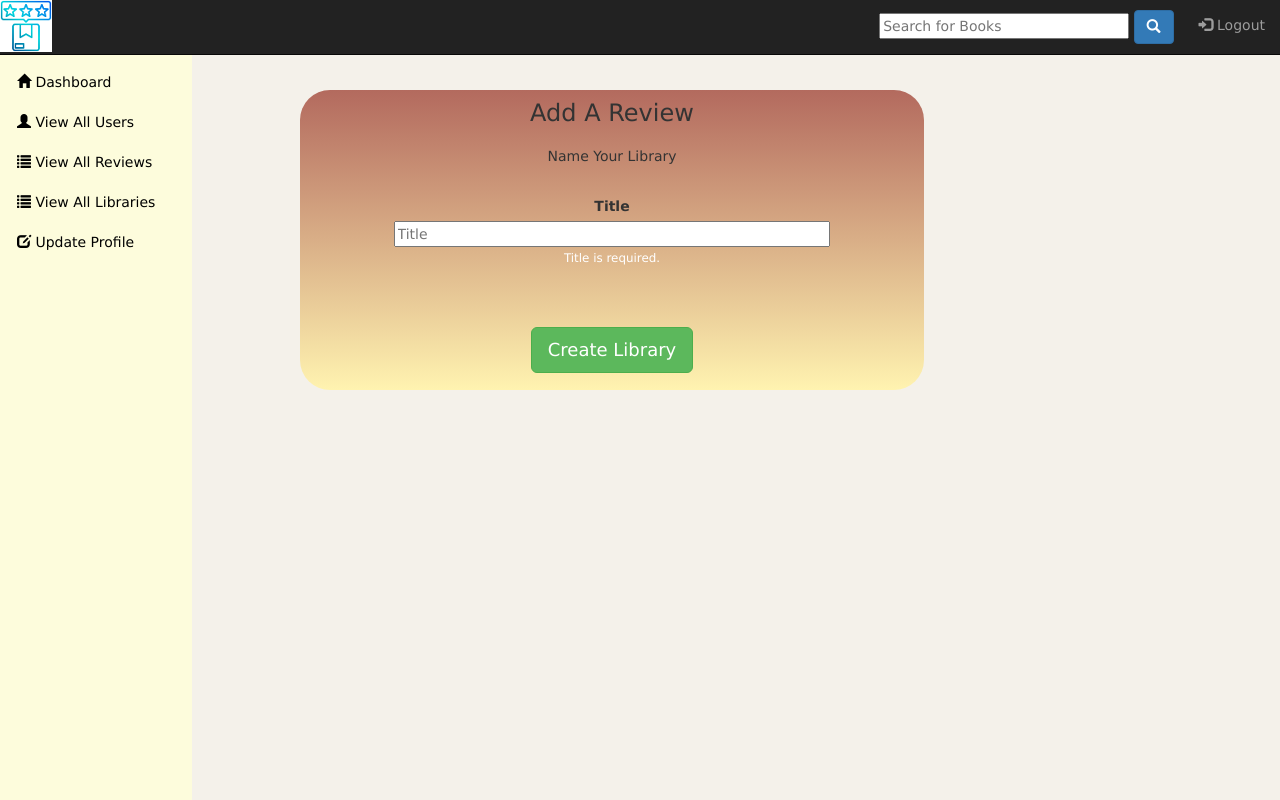
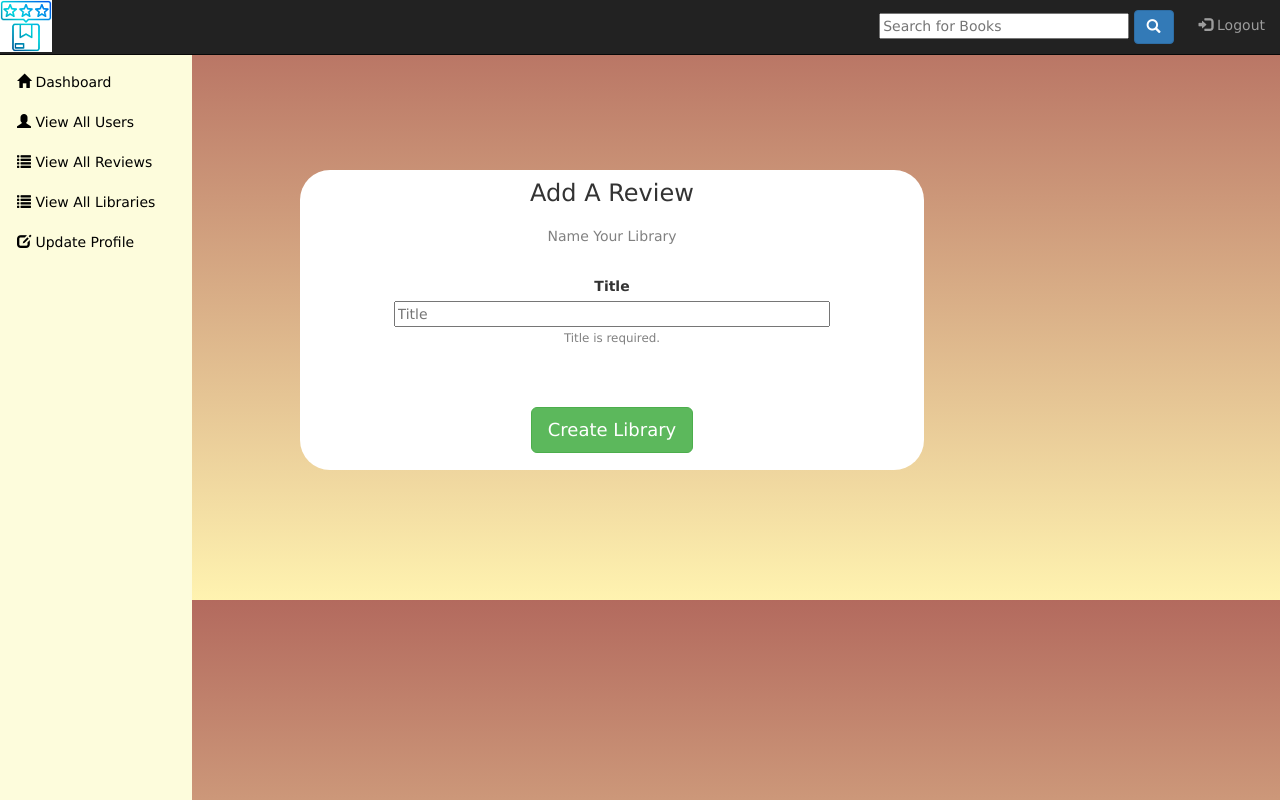
Before and after one commit to NAyeshaKhan/Book_Review, a PHP site: page /add_library.php in a window 1280 px wide. Run offline with PHP 8.4, Linux system fonts and the light colour scheme; the visitor is signed in with stand-in values (Sample User, id 1).

Commit message:
Basic CRUD functions updated

```diff
--- a/add_library.php
+++ b/add_library.php
@@ -15,7 +15,7 @@
 		if($_SESSION['user_type']=='admin'){
 			header("Location: admin-library_info.php");
 		}else if($_SESSION['user_type']=='user'){
-			header("Location: user-my_librariess.php");
+			header("Location: user-my_libraries.php");
 		}
     }
 ?>
@@ -28,26 +28,25 @@
     <title>Create Your Library</title>
 </head>
 
-<body style="text-align:center; background-color:#F4F1EA;">
-<div>
+<body style="text-align:center;background-image:linear-gradient(#b36a5e,#fff3b0); ">
 	<form action="" method="post" enctype="multipart/form-data">
-	<div style="background-image:linear-gradient(#b36a5e,#fff3b0); margin:5rem 20rem; height:30rem; border-radius:30px;">
+	<div style="background-color:white;margin:13rem 20rem; height:30rem; border-radius:30px;">
 		<h3 class="mb-4 pb-2 pb-md-0 mb-md-5" style="padding:1rem;">Add A Review</h3>
-		<p class="hint-text">Name Your Library</p>
+		<p class="hint-text"  style="color:grey;">Name Your Library</p>
 		<br>
         <div class="form-group-align">
 			<div class="form-outline"><label class="form-label" for="title">Title</label></div>
 			<div class="form-outline"><input type="text" name="title" placeholder="Title" style="width:70%;" required ></div>
-			<small class="form-text text-muted" style="color:white;">Title is required.</small>
+			<small class="form-text text-muted" style="color:grey;">Title is required.</small>
 		</div>
 		<div style="margin:6rem;">
 			<div class="form-group">
 				<button type="submit" name="save" class="btn btn-success btn-lg">Create Library</button>
 			</div>
         </div>
+    </div>
     </form>
-	</div>
-</div>
+
 </body>
 
 </html>
--- a/add_to_library_process.php
+++ b/add_to_library_process.php
@@ -9,7 +9,7 @@
 	if($_SESSION['user_type']=='admin'){
 			header("Location: admin-library_info.php");
 		}else if($_SESSION['user_type']=='user'){
-			header("Location: user_dashboard.php");
+			header("Location: user-my_libraries.php");
 		}
 
 ?>
--- a/header.php
+++ b/header.php
@@ -128,7 +128,7 @@
 				<li><a href="user_dashboard.php"><span class="glyphicon glyphicon-home"></span> Dashboard</a></li>
 				<li><a href="user-other_reviews.php">Suggested Users</a></li>
 				<li><a href="user-my_reviews.php">My Reviews</a></li>
-				<li><a href="bookshelves.php">My Bookshelves</a></li>
+				<li><a href="user-my_libraries.php">My Bookshelves</a></li>
 		<?php endif; ?>
 		<li><a href="profile_update.php"><span class="glyphicon glyphicon-edit"></span> Update Profile</a></li>
 	  </li>
@@ -137,5 +137,3 @@
   <?php endif; ?>
 
 </div>
-<body>
-</body>
--- a/login.php
+++ b/login.php
@@ -23,7 +23,7 @@
 	}
 	.authform{
 		border-radius:30px;
-		height:35rem;
+		height:38rem;
 		margin:5rem 15rem;
 		padding:0.5rem;
 }
--- a/remove_from_library.php
+++ b/remove_from_library.php
@@ -2,11 +2,11 @@
 extract($_GET);
 session_start();
 include("database.php");
-    $sql=mysqli_query($conn,"DELETE FROM `library_shelf` where book_id='$id'")or die("Could Not Perform the Query");;
+    $sql=mysqli_query($conn,"DELETE FROM `library_shelf` WHERE book_id='$id' AND library_id='$lib_id' ")or die("Could Not Perform the Query");;
     if($_SESSION['user_type']=='admin'){
 		header("Location: admin-library_info.php");
 	}else if($_SESSION['user_type']=='user'){
-		header("Location: user-my_reviews.php");
+		header("Location: user-my_libraries.php");
 	}
 ?>
 <script>
--- a/remove_library.php
+++ b/remove_library.php
@@ -2,7 +2,7 @@
 extract($_GET);
 session_start();
 include("database.php");
-    $sql=mysqli_query($conn,"DELETE FROM `library` where library_id='$id'")or die("Could Not Perform the Query");;
+    $sql=mysqli_query($conn,"DELETE FROM `library` where library_id='$lib_id'")or die("Could Not Perform the Query");;
     if($_SESSION['user_type']=='admin'){
 		header("Location: admin-library_info.php");
 	}else if($_SESSION['user_type']=='user'){
--- a/view_review.php
+++ b/view_review.php
@@ -50,6 +50,11 @@
 							<div><p class="card-text"><?php echo $array[5];?></p></div>
 						</div>
 					</div>
+					<div style="float:right;">
+						<a href= "add_review.php?id=<?php echo $book_id; ?> "><button class="btn btn-success"><span class="glyphicon glyphicon-plus"></span> Add Review</button></a>
+						<a href= "view_review.php?id=<?php echo $book_id; ?> "><button class="btn btn-success"><span class="glyphicon glyphicon-list"></span> View Reviews</button></a>
+						<a href= "add_to_library.php?id=<?php echo $book_id; ?> "><button class="btn btn-success"><span class="glyphicon glyphicon-bookmark"></span> Add to Library</button></a>
+					</div>
 				</div>
 			<?php endwhile; ?>
 		<?php else: ?>
```
Also changed, not shown: add_to_library.php (+11 -12 lines), search_results.php (+7 -8 lines).
